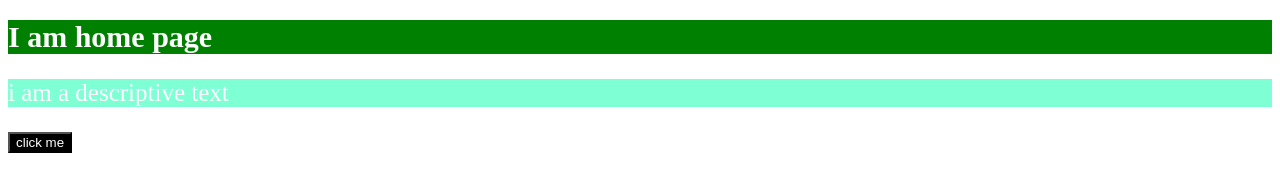
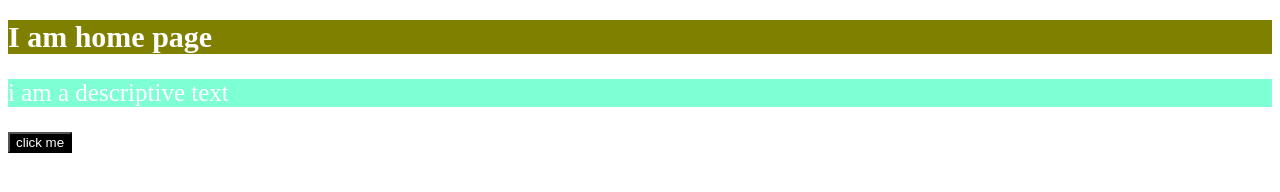
Before and after one commit to SayaliPawar1312/3-way-implementation, a plain HTML site: page index.html in a window 1280 px wide. Drawn offline with Linux system fonts and the light colour scheme.

Commit message:
changes in css file

```diff
--- a/style.css
+++ b/style.css
@@ -4,7 +4,7 @@
 }
 
 .main-heading{
-    background-color:green;
+    background-color:olive;
     color: white;
 font-size: 30px;
 }
```
